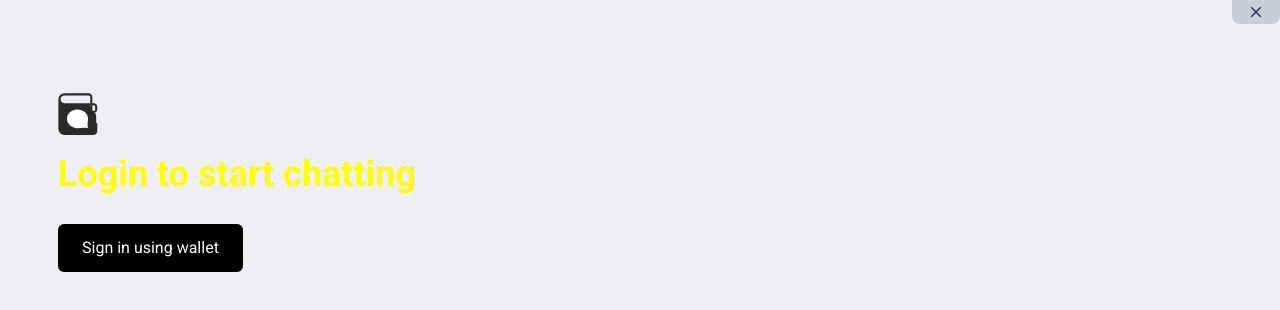
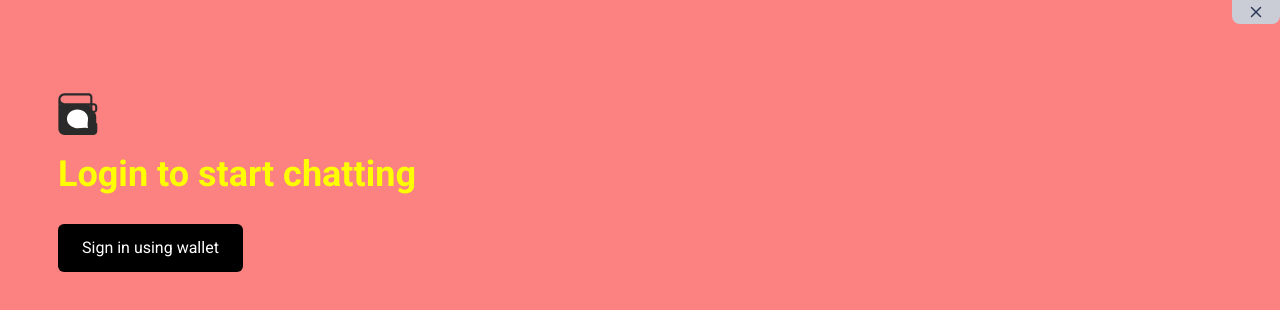
Before and after one commit to Wallet-Chat/walletchatFE, a React (Create React App) app: page / in a window 1280 px wide. Shown: the top 310 px of the page. Built offline with nearby package versions, Linux system fonts and the light colour scheme; no server answers; what web3modal would draw is missing.

Commit message:
tesing just rgb change

```diff
--- a/src/App.scss
+++ b/src/App.scss
@@ -2,13 +2,13 @@ html {
     min-height: 30rem;
     height: 100%;
     min-width: 400px;
-    border: var(--chakra-colors-lightgray-300);
+    border: var(--chakra-colors-red-300);
     border-radius: var(--chakra-borderRadius-sm);
     box-shadow: 0px 4px 4px 2px #00000026;
 }
 
 body {
-    background: var(--chakra-colors-lightgray-300);
+    background: var(--chakra-colors-red-300);
 }
 
 a {
@@ -21,7 +21,7 @@ a {
     &.disabled {
         pointer-events: none;
         text-decoration: none;
-        color: var(--chakra-colors-lightgray-600) !important;
+        color: var(--chakra-colors-red-600) !important;
     }
 }
 
@@ -34,19 +34,19 @@ a {
 }
 .custom-scrollbar {
     scrollbar-width: thin;
-    scrollbar-color: var(--chakra-colors-lightgray-600) rgb(194, 53, 53);
+    scrollbar-color: var(--chakra-colors-red-600) rgb(194, 53, 53);
 
     &::-webkit-scrollbar {
       width: 6px;
     }
 
     &::-webkit-scrollbar-track {
-      background: var(--chakra-colors-lightgray-300);
+      background: var(--chakra-colors-red-300);
       border-radius: 10px;
     }
 
     &::-webkit-scrollbar-thumb {
-      background-color: var(--chakra-colors-lightgray-600);
+      background-color: var(--chakra-colors-red-600);
       border-radius: 6px;
       // border: 3px solid #FFF;
     }
```
